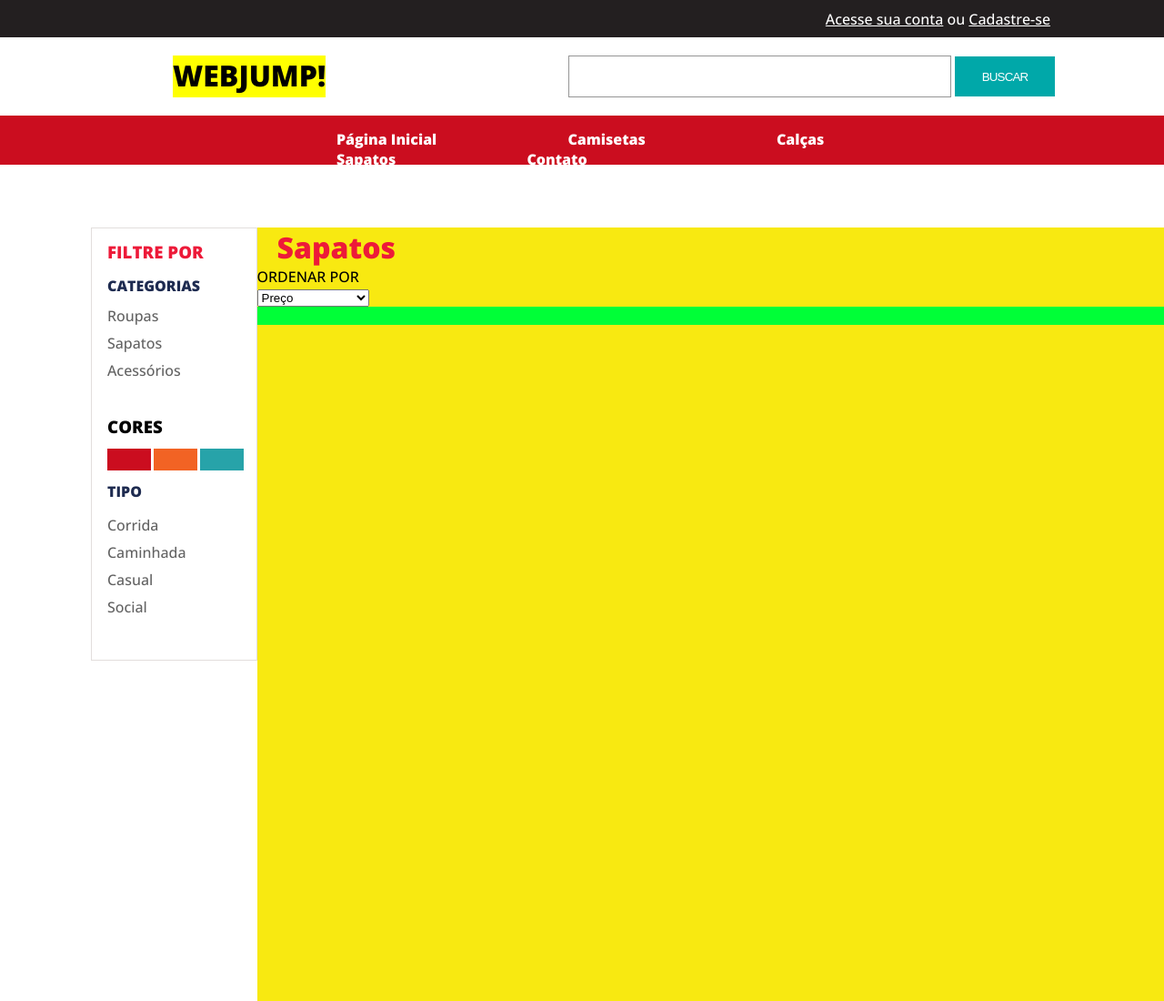
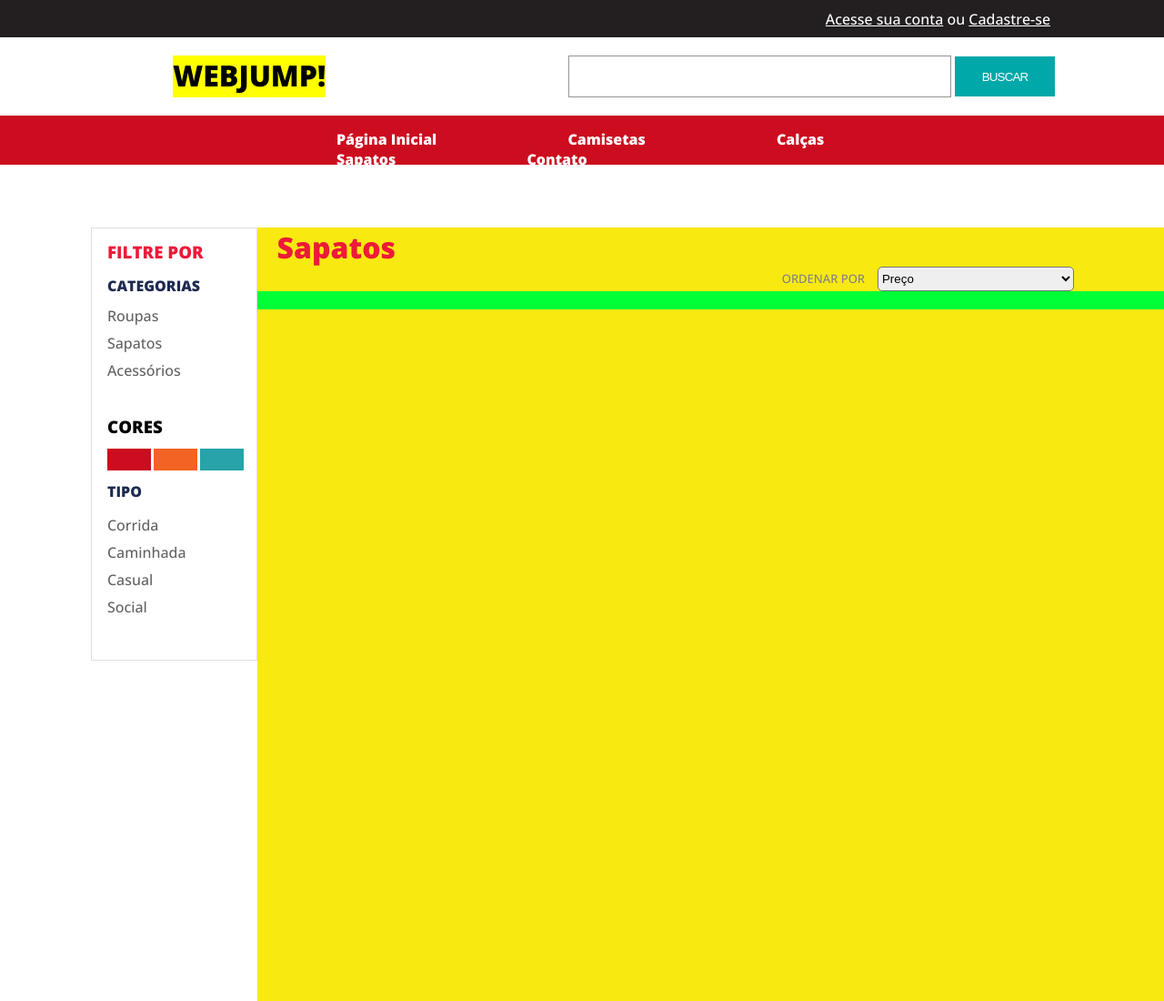
Before and after one commit to MateusMalvezzi/aStore-Interface, a website: page public/index.html in a window 1280 px wide. Shown: the top 1100 px of the page at 91% size. Drawn offline with nearby package versions, Linux system fonts and the light colour scheme.

Commit message:
style: fixing the css of 'sort by'

```diff
--- a/public/index.html
+++ b/public/index.html
@@ -67,12 +67,14 @@
             </div>
             <div id="products">
                 <h2>Sapatos</h2>
+                <div class="side-left">
                     <p>ORDENAR POR</p>
                     <select name="filter">
                         <option value="Preço">Preço</option>
                         <option value="Mais vendido">Mais vendido</option>
                         <option value="Melhor avaliação">Melhor avaliação</option>
                     </select>
+                </div>
                 <div class="shoes">
                     <div class="line">
 
--- a/style/style.css
+++ b/style/style.css
@@ -179,7 +179,22 @@ body{
     font-size: 32px;
     font-family: open sans;
 }
-
+.side-left{
+    display:flex;
+    justify-content: flex-end;
+    margin-right:99px;
+}
+.side-left p{
+    margin-right:14px;
+    color:#808185;
+    font-size:13px;
+    padding: 4px 0px 0px 0px;
+}
+.side-left select{
+    width: 216px;
+    height: 27px;
+    border-radius: 5px;
+}
 .line{
     border: 10px solid #00ff37;
 }
```
Lines whose indentation alone changed are shown as unchanged.
